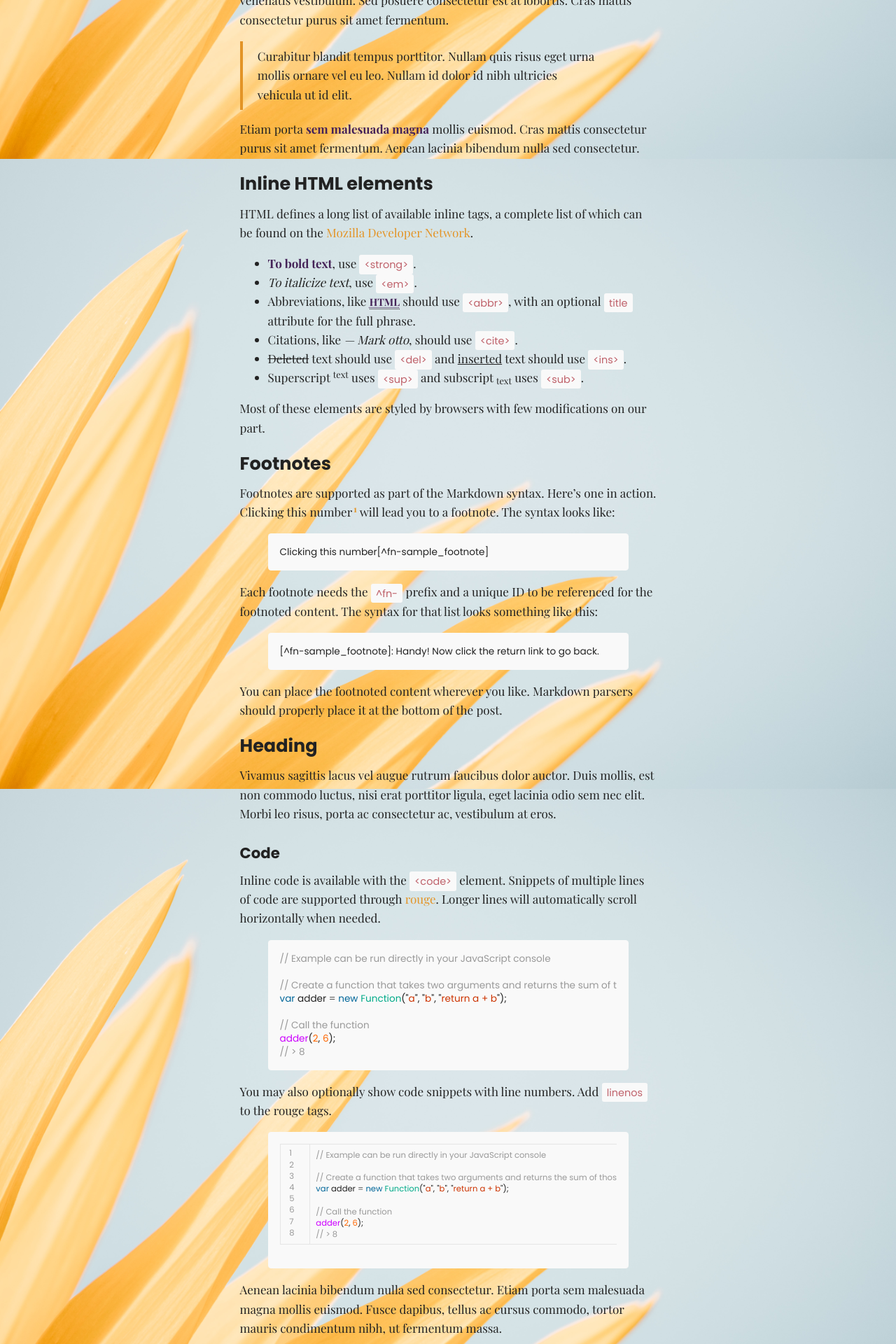
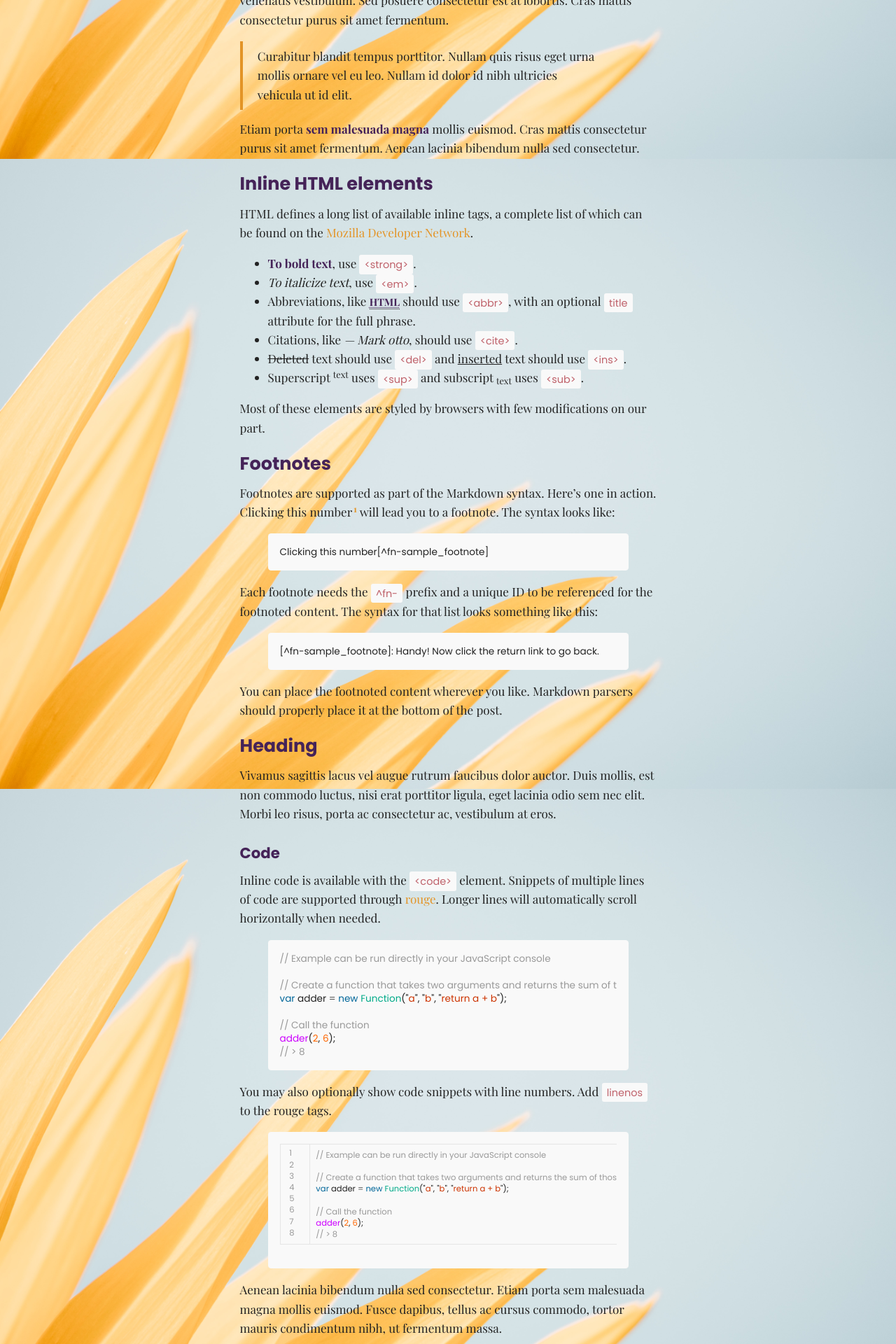
Before and after one commit to charadh/charadh.github.io, a Jekyll site: the page built from assets/2020-07-20-example-content.md, in a window 1280 px wide. Shown: the part 673-2593 px from the top of the page at 70% size. Built offline with Jekyll 4.4.1, drawn with Linux system fonts in a browser that asks for light colours; some web fonts are replaced.

Commit message:
playing with font again

```diff
--- a/_sass/pages/_posts.scss
+++ b/_sass/pages/_posts.scss
@@ -15,6 +15,7 @@
 .post-title,
 .post-title a {
   color: $post-title-color;
+  font: 'Poppins';
 }
 .page-title,
 .post-title {
--- a/css/style.scss
+++ b/css/style.scss
@@ -50,6 +50,7 @@
 
 h2, h3, h4, h5, h6 {
     font-family: $code-font-stack;
+    color: $post-title-color;
 }
 
 body {
```
